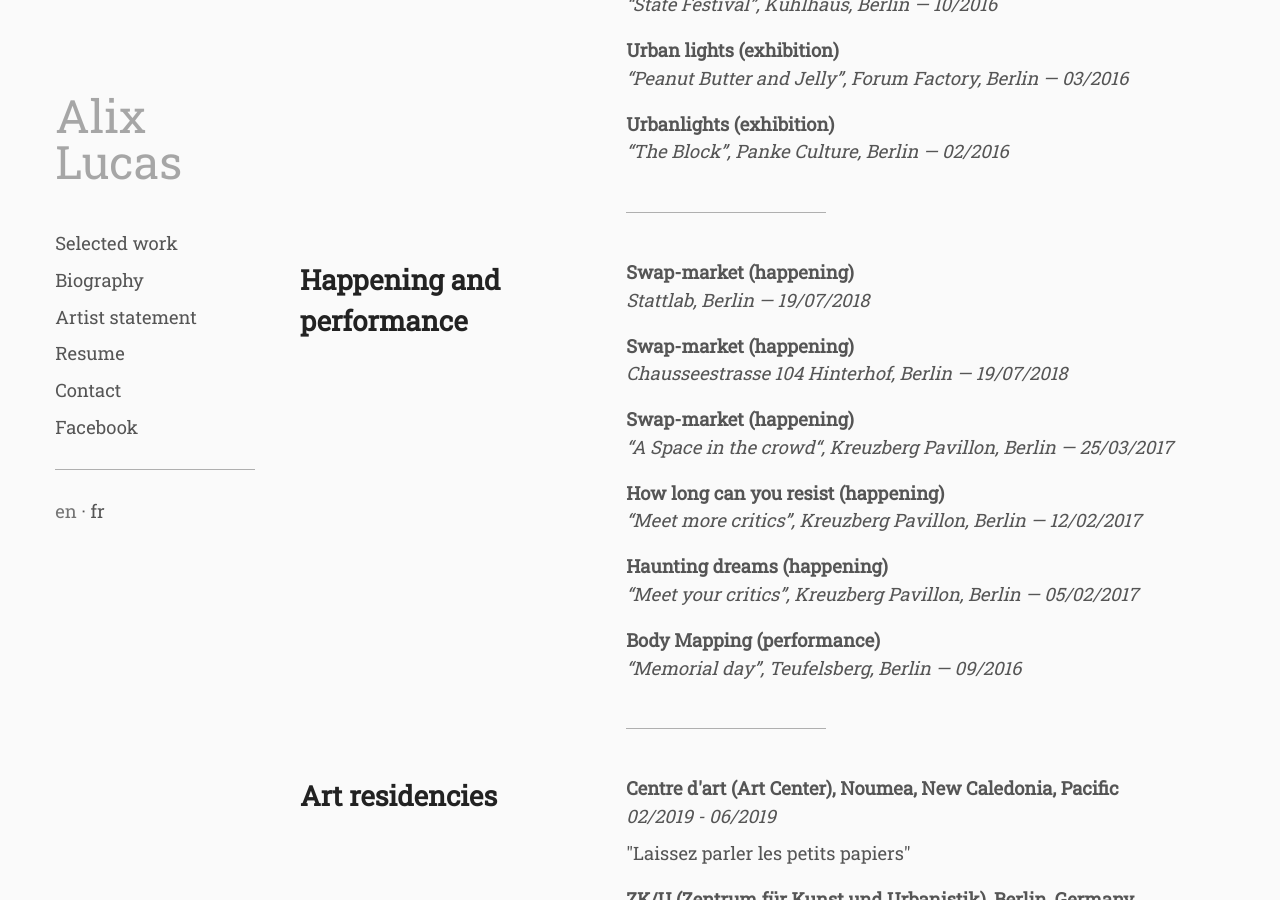
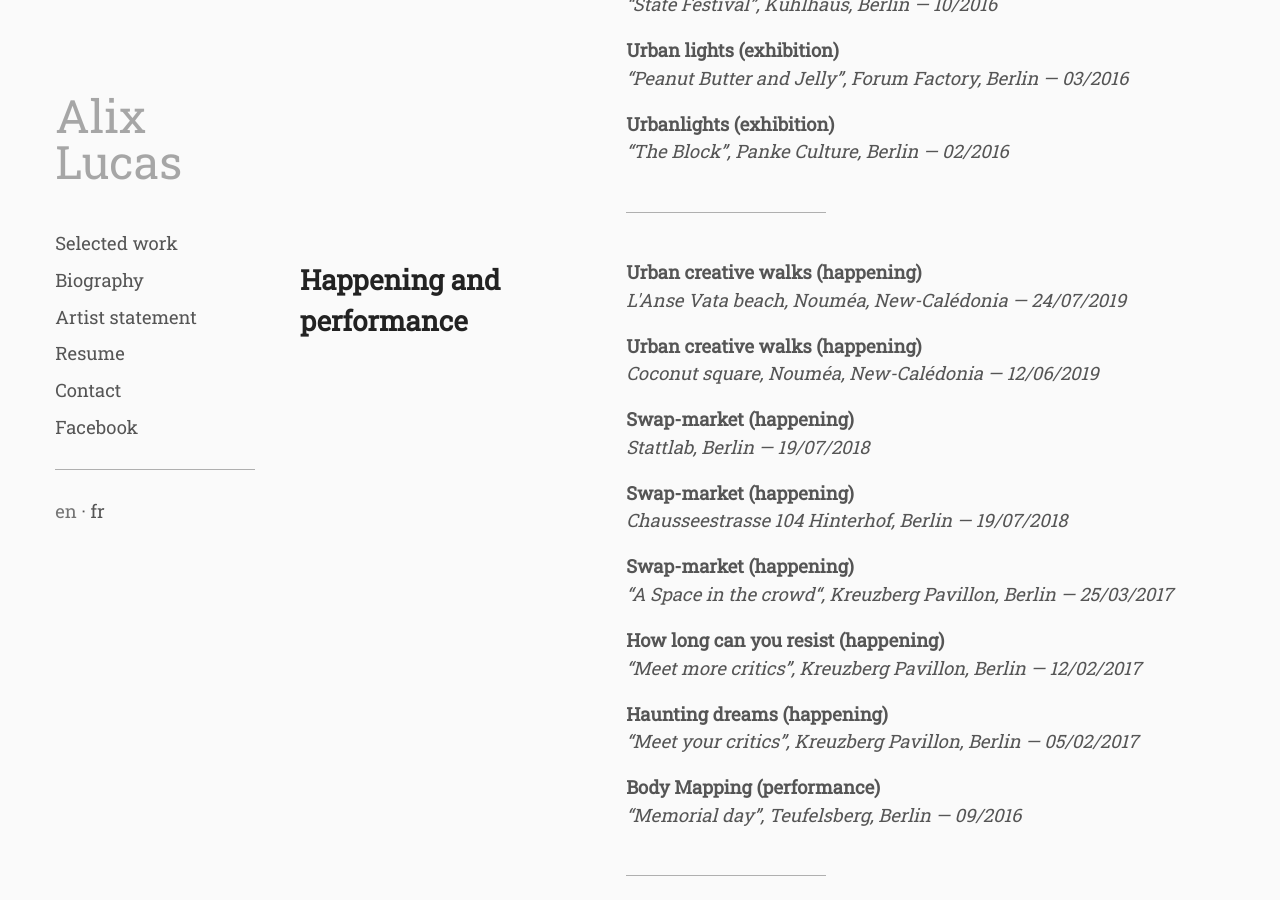
Before and after one commit to whyalix/alixlucas, a Jekyll site: the page built from pages/en/resume.html, in a window 1280 px wide and 900 px high, scrolled down 894 px. Built offline with Jekyll 4.4.1, drawn with Linux system fonts in a browser that asks for light colours.

Commit message:
Update happenings.yml

```diff
--- a/_data/en/happenings.yml
+++ b/_data/en/happenings.yml
@@ -1,3 +1,8 @@
+- primary: "Urban creative walks (happening)"
+  secondary: L'Anse Vata beach, Nouméa, New-Calédonia — 24/07/2019
+
+- primary: "Urban creative walks (happening)"
+  secondary: Coconut square, Nouméa, New-Calédonia — 12/06/2019
 
 - primary: Swap-market (happening)
   secondary: Stattlab, Berlin — 19/07/2018
```
